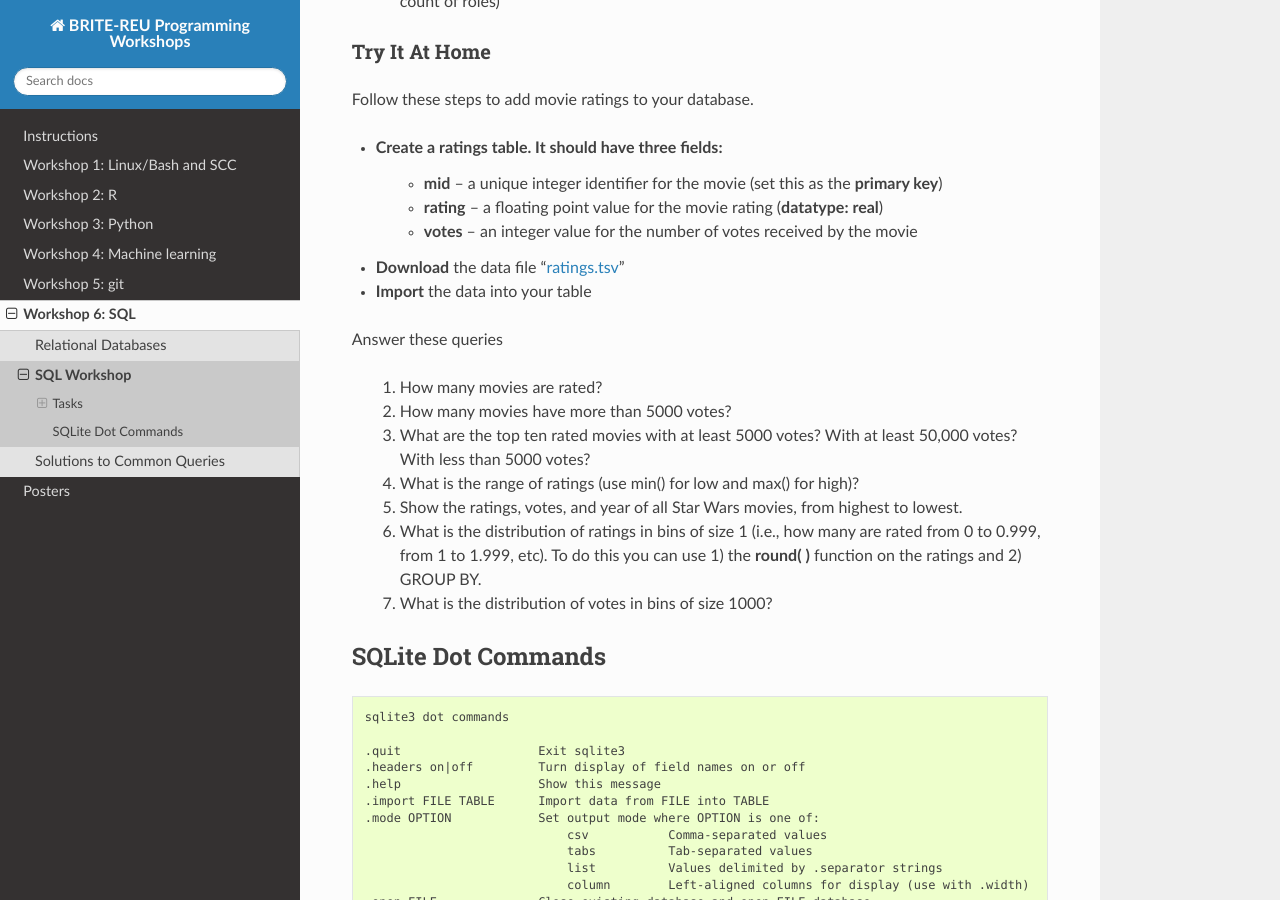
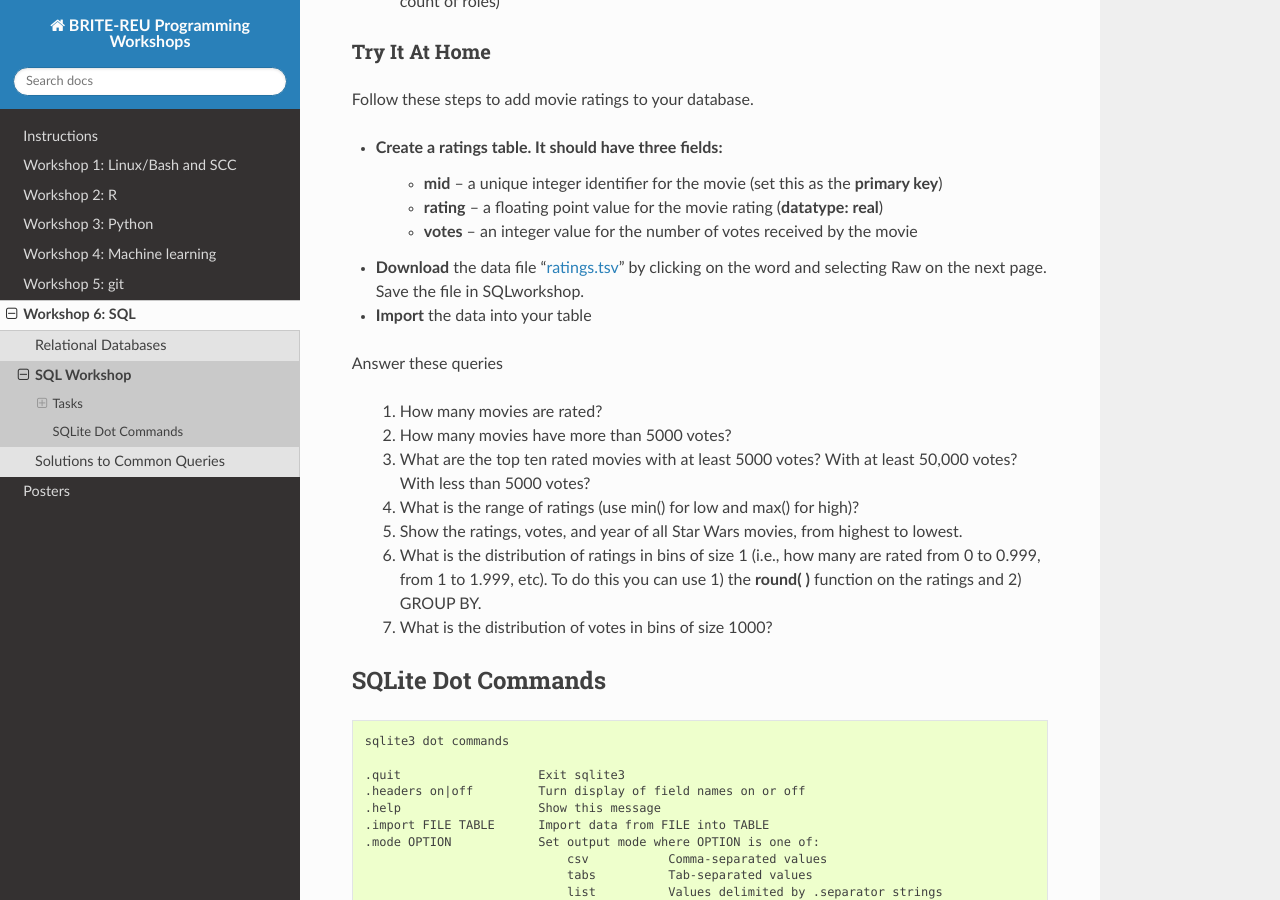
Before and after one commit to BRITE-REU/programming-workshops, a Sphinx documentation site: the page built from source/workshops/06_SQL/Workshop_SQL.rst, in a window 1280 px wide and 900 px high, scrolled down 3621 px. Built offline with Sphinx 7.4.7 and the Read the Docs theme 2.0.0, drawn with Linux system fonts in a browser that asks for light colours; pages that are not in the unit, such as notebooks, are missing from menus.

Commit message:
Update Workshop_SQL.rst

```diff
--- a/source/workshops/06_SQL/Workshop_SQL.rst
+++ b/source/workshops/06_SQL/Workshop_SQL.rst
@@ -196,7 +196,7 @@
 	- **mid** – a unique integer identifier for the movie (set this as the **primary key**)
 	- **rating** – a floating point value for the movie rating (**datatype: real**)
 	- **votes** – an integer value for the number of votes received by the movie
-- **Download** the data file "`ratings.tsv <https://github.com/BRITE-REU/programming-workshops/blob/master/source/workshops/06_SQL/data/ratings.tsv>`_"
+- **Download** the data file "`ratings.tsv <https://github.com/BRITE-REU/programming-workshops/blob/master/source/workshops/06_SQL/data/ratings.tsv>`_" by clicking on the word and selecting Raw on the next page.  Save the file in SQLworkshop.
 - **Import** the data into your table
 
 Answer these queries
```
